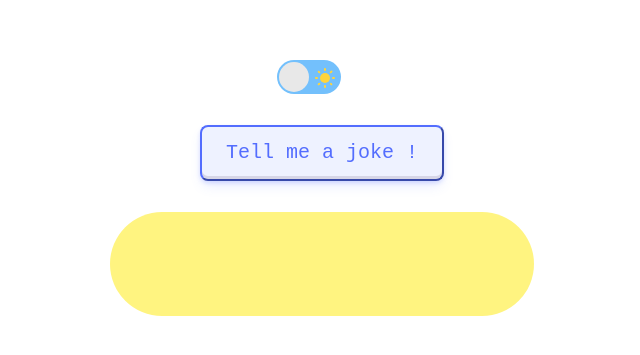
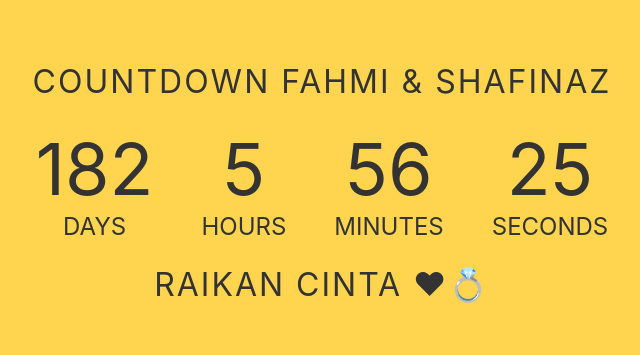
Before and after one commit to FahmiRid/joke-fun, a React (Create React App) app: page / in a window 1280 px wide. Shown: the part 217-572 px from the top of the page, without its empty margins (318-958 px from the left). Built offline with nearby package versions, Linux system fonts and the light colour scheme; no server answers.

Commit message:
FS - 1 created countdown page

```diff
--- a/src/App.js
+++ b/src/App.js
@@ -1,11 +1,10 @@
 import './App.css';
 import Joke from './components/joke';
+import Countdown from './components/countdown';
 
 function App() {
   return (
-    <div>
-      <Joke />
-    </div>
+      <Countdown />
   );
 }
 
--- /dev/null
+++ b/src/components/countdown.jsx
@@ -0,0 +1,82 @@
+import React, { useState, useEffect } from "react";
+import "../styles/countdown.css";
+
+export default function Countdown() {
+  const second = 1000,
+    minute = second * 60,
+    hour = minute * 60,
+    day = hour * 24;
+
+  // Calculate the birthday date
+  let today = new Date(),
+    dd = String(today.getDate()).padStart(2, "0"),
+    mm = String(today.getMonth() + 1).padStart(2, "0"),
+    yyyy = today.getFullYear(),
+    nextYear = yyyy + 1,
+    dayMonth = "08/24/",
+    birthday = dayMonth + yyyy;
+
+  today = mm + "/" + dd + "/" + yyyy;
+  if (today > birthday) {
+    birthday = dayMonth + nextYear;
+  }
+
+  const [countDown, setCountDown] = useState(new Date(birthday).getTime());
+  const [days, setDays] = useState(0);
+  const [hours, setHours] = useState(0);
+  const [minutes, setMinutes] = useState(0);
+  const [seconds, setSeconds] = useState(0);
+  const [headline, setHeadline] = useState("Countdown Fahmi & Shafinaz");
+  const Desc = 'Raikan Cinta ❤💍'
+  const [contentVisible, setContentVisible] = useState(false);
+
+  useEffect(() => {
+    const intervalId = setInterval(() => {
+      const now = new Date().getTime();
+      const distance = countDown - now;
+
+      setDays(Math.floor(distance / day));
+      setHours(Math.floor((distance % day) / hour));
+      setMinutes(Math.floor((distance % hour) / minute));
+      setSeconds(Math.floor((distance % minute) / second));
+
+      if (distance < 0) {
+        setHeadline("It's Our Marry Day!");
+        setContentVisible(true);
+        clearInterval(intervalId);
+      }
+    }, 1000);
+
+    return () => clearInterval(intervalId);
+  }, [countDown]);
+
+  return (
+    <div className="container">
+      <h1 id="headline">{headline}</h1>
+      <div id="countdown" style={{ display: contentVisible ? "none" : "block" }}>
+        <ul>
+          <li>
+            <span id="days">{days}</span> days
+          </li>
+          <li>
+            <span id="hours">{hours}</span> Hours
+          </li>
+          <li>
+            <span id="minutes">{minutes}</span> Minutes
+          </li>
+          <li>
+            <span id="seconds">{seconds}</span> Seconds
+          </li>
+        </ul>
+      </div>
+      <div>
+      <h1 id="headline">{Desc}</h1>
+      </div>
+      <div id="content" className="emoji" style={{ display: contentVisible ? "block" : "none" }}>
+        <span>🥳</span>
+        <span>🎉</span>
+        <span>🎂</span>
+      </div>
+    </div>
+  );
+}
--- /dev/null
+++ b/src/styles/countdown.css
@@ -0,0 +1,77 @@
+/* general styling */
+:root {
+    --smaller: 0.75;
+}
+
+* {
+    box-sizing: border-box;
+    margin: 0;
+    padding: 0;
+}
+
+html,
+body {
+    height: 100%;
+    margin: 0;
+}
+
+body {
+    align-items: center;
+    background-color: #ffd54f;
+    display: flex;
+    font-family: -apple-system, BlinkMacSystemFont, "Segoe UI", Roboto,
+        Oxygen-Sans, Ubuntu, Cantarell, "Helvetica Neue", sans-serif;
+    justify-content: center;
+}
+
+.container {
+    color: #333;
+    margin: 0 auto;
+    text-align: center;
+    max-width: 800px;
+    display: flex;
+    flex-direction: column;
+}
+
+h1 {
+    font-weight: normal;
+    letter-spacing: 0.125rem;
+    text-transform: uppercase;
+}
+
+li {
+    display: inline-block;
+    font-size: 1.5em;
+    list-style-type: none;
+    padding: 1em;
+    text-transform: uppercase;
+}
+
+li span {
+    display: block;
+    font-size: 4.5rem;
+}
+
+.emoji {
+    display: none;
+    padding: 1rem;
+}
+
+.emoji span {
+    font-size: 4rem;
+    padding: 0 0.5rem;
+}
+
+@media all and (max-width: 768px) {
+    h1 {
+        font-size: calc(1.5rem * var(--smaller));
+    }
+
+    li {
+        font-size: calc(1.125rem * var(--smaller));
+    }
+
+    li span {
+        font-size: calc(3.375rem * var(--smaller));
+    }
+}
```
